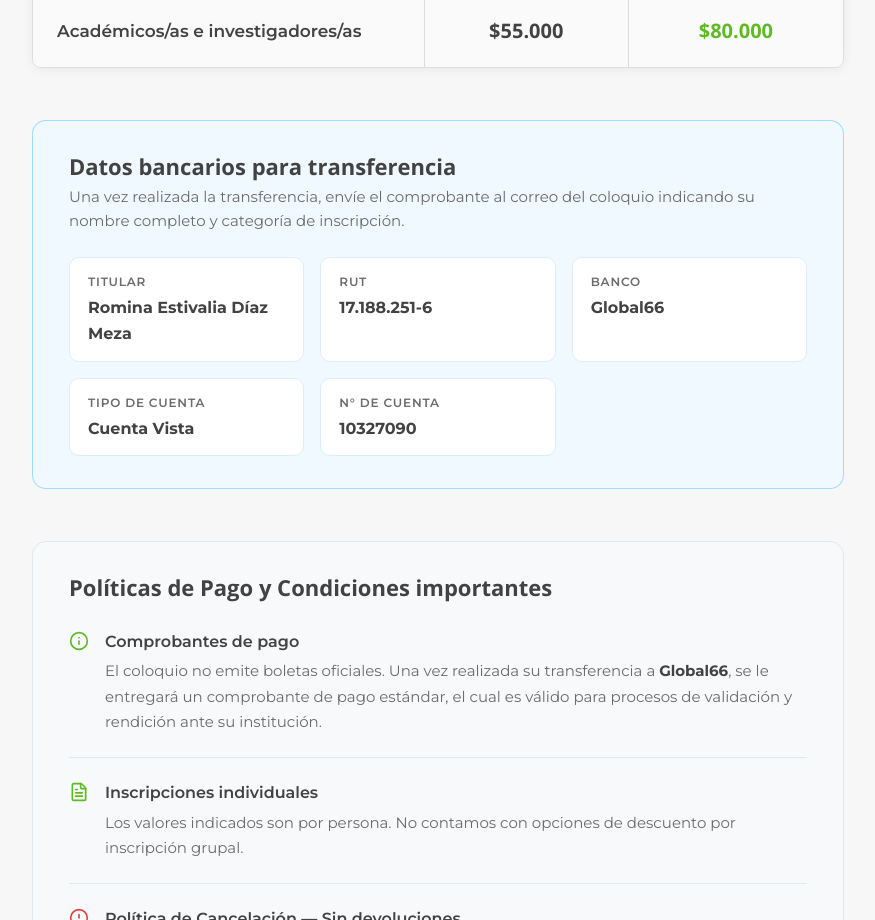
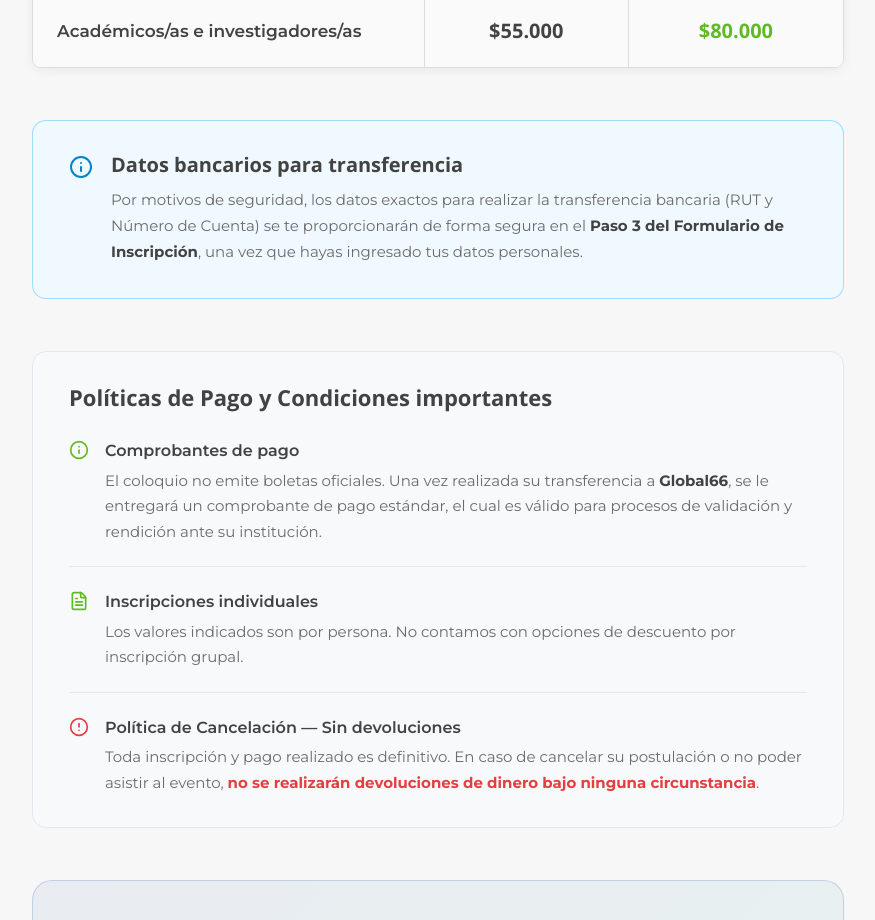
Before and after one commit to NCM08/coloquio-puc, a Next.js app: page /inscripciones in a window 1280 px wide. Shown: the part 1000-1920 px from the top of the page, without its empty margins (202-1077 px from the left). Built offline with nearby package versions, Linux system fonts and the light colour scheme.

Commit message:
Security: Traslado de datos bancarios sensibles de la vista pública al paso 3 del formulario
Co-Authored-By: Claude Sonnet 4.6 <noreply@anthropic.com>

```diff
--- a/app/inscripciones/page.tsx
+++ b/app/inscripciones/page.tsx
@@ -51,7 +51,7 @@ const TABLA_PRECIOS = [
 const FAQ = [
   {
     q: "¿Cómo pago si soy extranjero/a?",
-    a: "Aceptamos pagos internacionales mediante transferencia bancaria a través de Global66. Los datos bancarios están disponibles en esta misma página. Para coordinar su pago internacional, escríbanos a congresosociologiaclinica.2026@gmail.com",
+    a: "Aceptamos pagos internacionales mediante transferencia bancaria a través de Global66. Los datos bancarios exactos se proporcionan de forma segura en el Paso 3 del Formulario de Inscripción. Para coordinar su pago internacional, escríbanos a congresosociologiaclinica.2026@gmail.com",
   },
   {
     q: "¿Puedo obtener factura o boleta?",
@@ -366,7 +366,7 @@ export default function InscripcionesPage() {
           </table>
         </div>
 
-        {/* ── Datos Bancarios para Transferencia ───────────────── */}
+        {/* ── Aviso seguro de datos bancarios ──────────────────── */}
         <div
           style={{
             padding: "32px 36px",
@@ -374,54 +374,30 @@ export default function InscripcionesPage() {
             backgroundColor: dark ? "rgba(0,173,252,0.06)" : "#F0F9FF",
             border: `1.5px solid ${dark ? "rgba(0,173,252,0.3)" : "rgba(0,173,252,0.35)"}`,
             marginBottom: 52,
+            display: "flex",
+            gap: 18,
+            alignItems: "flex-start",
           }}
         >
+          <Info size={24} style={{ color: dark ? "#60C8F5" : "#0284C7", flexShrink: 0, marginTop: 2 }} />
+          <div>
             <h2
               style={{
                 fontFamily: "var(--font-display)",
-              fontSize: 22,
+                fontSize: 20,
                 fontWeight: 700,
                 color: textPrimary,
-              margin: "0 0 6px 0",
+                margin: "0 0 10px 0",
               }}
             >
               Datos bancarios para transferencia
             </h2>
-          <p style={{ fontSize: 15, color: textSecondary, margin: "0 0 24px 0", lineHeight: 1.6 }}>
-            Una vez realizada la transferencia, envíe el comprobante al correo del coloquio indicando su nombre completo y categoría de inscripción.
+            <p style={{ fontSize: 15, color: textSecondary, margin: 0, lineHeight: 1.75 }}>
+              Por motivos de seguridad, los datos exactos para realizar la transferencia bancaria (RUT y Número de Cuenta)
+              se te proporcionarán de forma segura en el{" "}
+              <strong style={{ color: textPrimary }}>Paso 3 del Formulario de Inscripción</strong>,
+              una vez que hayas ingresado tus datos personales.
             </p>
-
-          <div
-            style={{
-              display: "grid",
-              gridTemplateColumns: "repeat(auto-fill, minmax(220px, 1fr))",
-              gap: 16,
-            }}
-          >
-            {[
-              { label: "Titular", value: "Romina Estivalia Díaz Meza" },
-              { label: "RUT", value: "17.188.251-6" },
-              { label: "Banco", value: "Global66" },
-              { label: "Tipo de cuenta", value: "Cuenta Vista" },
-              { label: "N° de cuenta", value: "10327090" },
-            ].map(({ label, value }) => (
-              <div
-                key={label}
-                style={{
-                  padding: "14px 18px",
-                  borderRadius: 10,
-                  backgroundColor: dark ? "var(--color-dark-800)" : "#FFFFFF",
-                  border: `1px solid ${dark ? "var(--color-dark-700)" : "#DDEEF8"}`,
-                }}
-              >
-                <p style={{ fontSize: 12, fontWeight: 600, textTransform: "uppercase", letterSpacing: 0.8, color: textSecondary, margin: "0 0 4px 0" }}>
-                  {label}
-                </p>
-                <p style={{ fontSize: 16, fontWeight: 700, color: textPrimary, margin: 0 }}>
-                  {value}
-                </p>
-              </div>
-            ))}
           </div>
         </div>
 
--- a/components/forms/InscripcionForm.tsx
+++ b/components/forms/InscripcionForm.tsx
@@ -487,6 +487,65 @@ export default function InscripcionForm() {
       ──────────────────────────────────────────────────── */}
       {currentStep === 2 && (
         <div style={{ display: "flex", flexDirection: "column", gap: 20 }}>
+          {/* Datos bancarios seguros */}
+          <div
+            style={{
+              padding: "24px 28px",
+              borderRadius: 14,
+              backgroundColor: dark ? "rgba(0,173,252,0.07)" : "#EFF8FF",
+              border: `1.5px solid ${dark ? "rgba(0,173,252,0.3)" : "rgba(0,173,252,0.4)"}`,
+            }}
+          >
+            <p
+              style={{
+                fontSize: 13,
+                fontWeight: 700,
+                color: dark ? "#60C8F5" : "#0284C7",
+                margin: "0 0 4px 0",
+                textTransform: "uppercase",
+                letterSpacing: 0.6,
+              }}
+            >
+              Datos para la transferencia bancaria
+            </p>
+            <p style={{ fontSize: 14, color: textMuted, lineHeight: 1.65, margin: "0 0 20px 0" }}>
+              Realiza la transferencia por el monto correspondiente a tu categoría y sube el comprobante aquí.
+            </p>
+
+            <div
+              style={{
+                display: "grid",
+                gridTemplateColumns: "repeat(auto-fill, minmax(200px, 1fr))",
+                gap: 12,
+              }}
+            >
+              {[
+                { label: "Titular", value: "Romina Estivalia Díaz Meza" },
+                { label: "RUT", value: "17.188.251-6" },
+                { label: "Banco", value: "Global66" },
+                { label: "Tipo de cuenta", value: "Cuenta Vista" },
+                { label: "N° de cuenta", value: "10327090" },
+              ].map(({ label, value }) => (
+                <div
+                  key={label}
+                  style={{
+                    padding: "12px 16px",
+                    borderRadius: 10,
+                    backgroundColor: dark ? "var(--color-dark-800)" : "#FFFFFF",
+                    border: `1px solid ${dark ? "rgba(0,173,252,0.2)" : "#BFDFEF"}`,
+                  }}
+                >
+                  <p style={{ fontSize: 11, fontWeight: 600, textTransform: "uppercase", letterSpacing: 0.7, color: textMuted, margin: "0 0 3px 0" }}>
+                    {label}
+                  </p>
+                  <p style={{ fontSize: 15, fontWeight: 700, color: dark ? "var(--color-dark-100)" : "#111827", margin: 0 }}>
+                    {value}
+                  </p>
+                </div>
+              ))}
+            </div>
+          </div>
+
           {/* Instrucciones de pago */}
           <div
             style={{
@@ -507,7 +566,7 @@ export default function InscripcionForm() {
               Instrucciones de pago
             </p>
             <p style={{ fontSize: 14, color: textMuted, lineHeight: 1.7, margin: 0 }}>
-              Realice su transferencia bancaria a la cuenta indicada en la convocatoria y
+              Realice su transferencia bancaria a la cuenta indicada arriba y
               adjunte el comprobante a continuación. El pago será verificado por el equipo
               organizador en un plazo de <strong style={{ color: textPrimary }}>2 a 5 días hábiles</strong>.
             </p>
```
Lines whose indentation alone changed are shown as unchanged.
